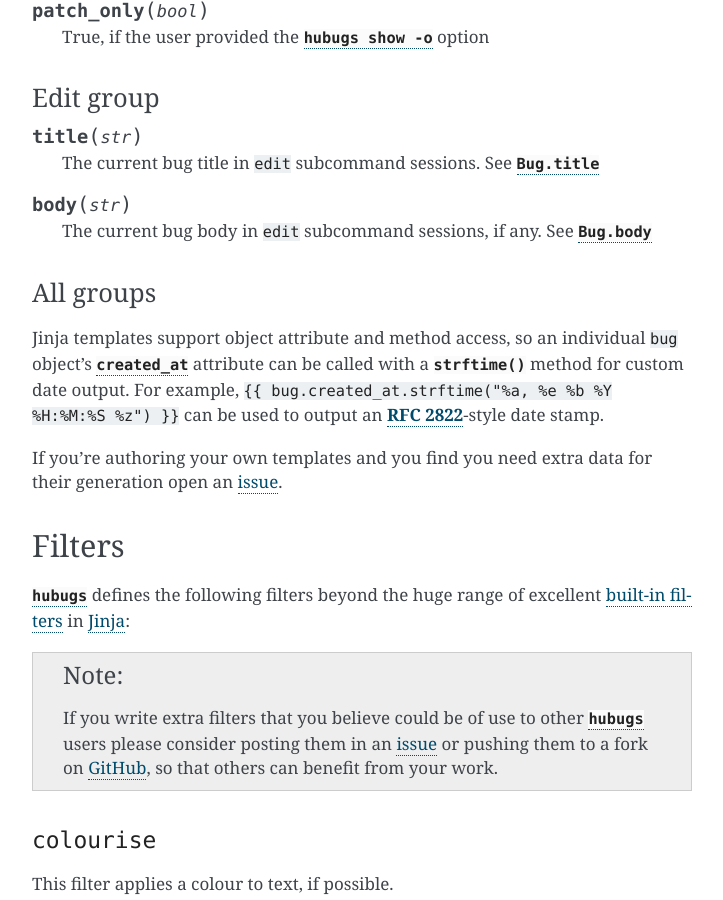
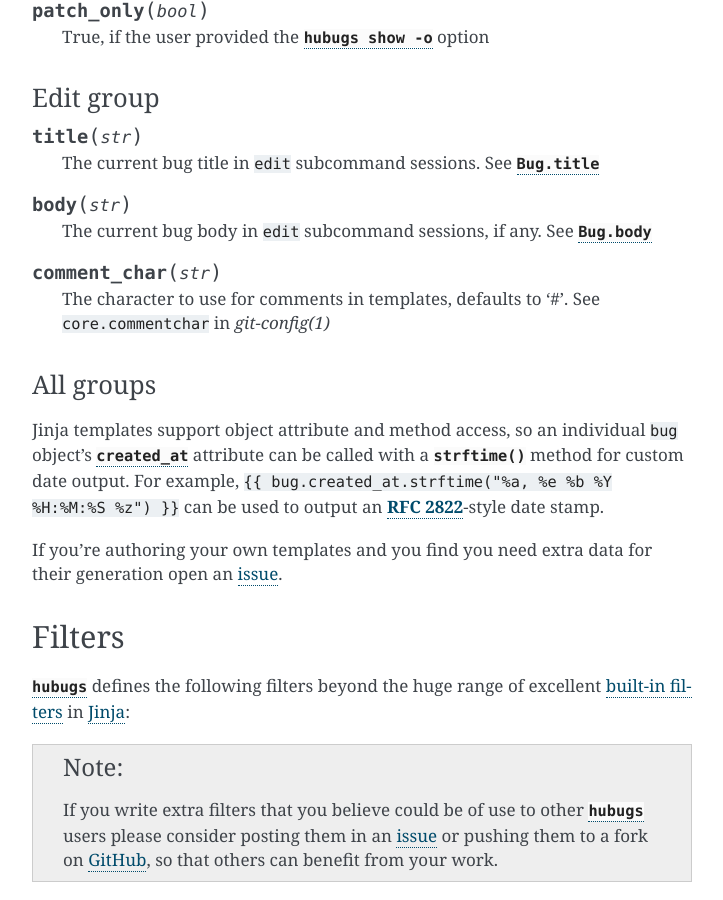
Before and after one commit to JNRowe/hubugs, a Sphinx documentation site: the page built from doc/templates.rst, in a window 1280 px wide and 900 px high, scrolled down 2717 px. Shown: the whole window, without its empty margins (388-1111 px from the left). Built offline with Sphinx 7.4.7, drawn with Linux system fonts in a browser that asks for light colours.

Commit message:
Support custom core.commentchar in default templates
I had obviously wrong assumed people with custom commentchar settings would also
have custom templates.  Thanks Saddiq for proving me wrong ;)

```diff
--- a/doc/templates.rst
+++ b/doc/templates.rst
@@ -146,6 +146,11 @@ Edit group
    The current bug body in ``edit`` subcommand sessions, if any.  See
    :attr:`Bug.body`
 
+.. data:: comment_char(str)
+
+   The character to use for comments in templates, defaults to '#'. See
+   ``core.commentchar`` in :manpage:`git-config(1)`
+
 All groups
 ''''''''''
 
```
Also changed, not shown: 5 other files.
